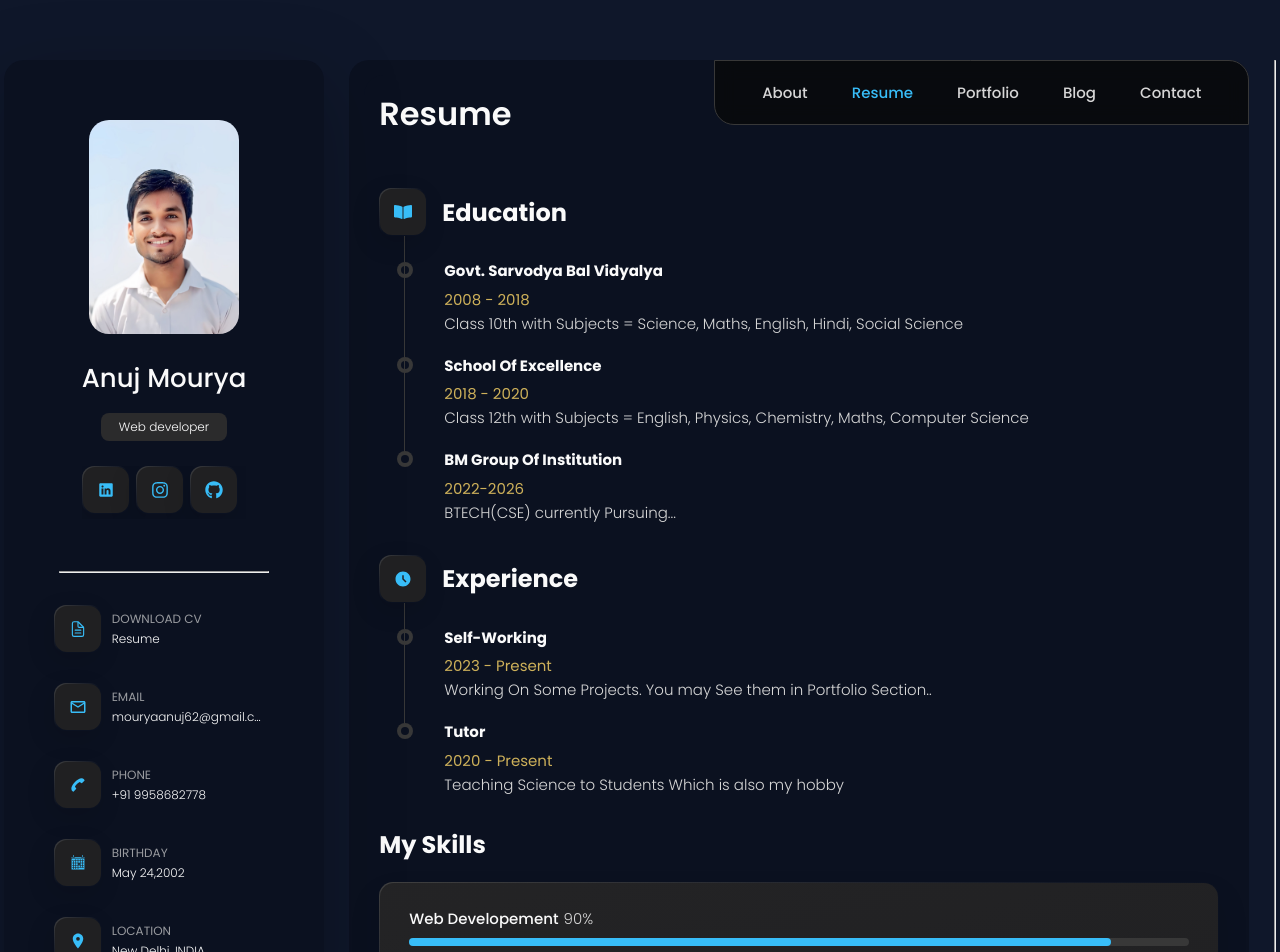
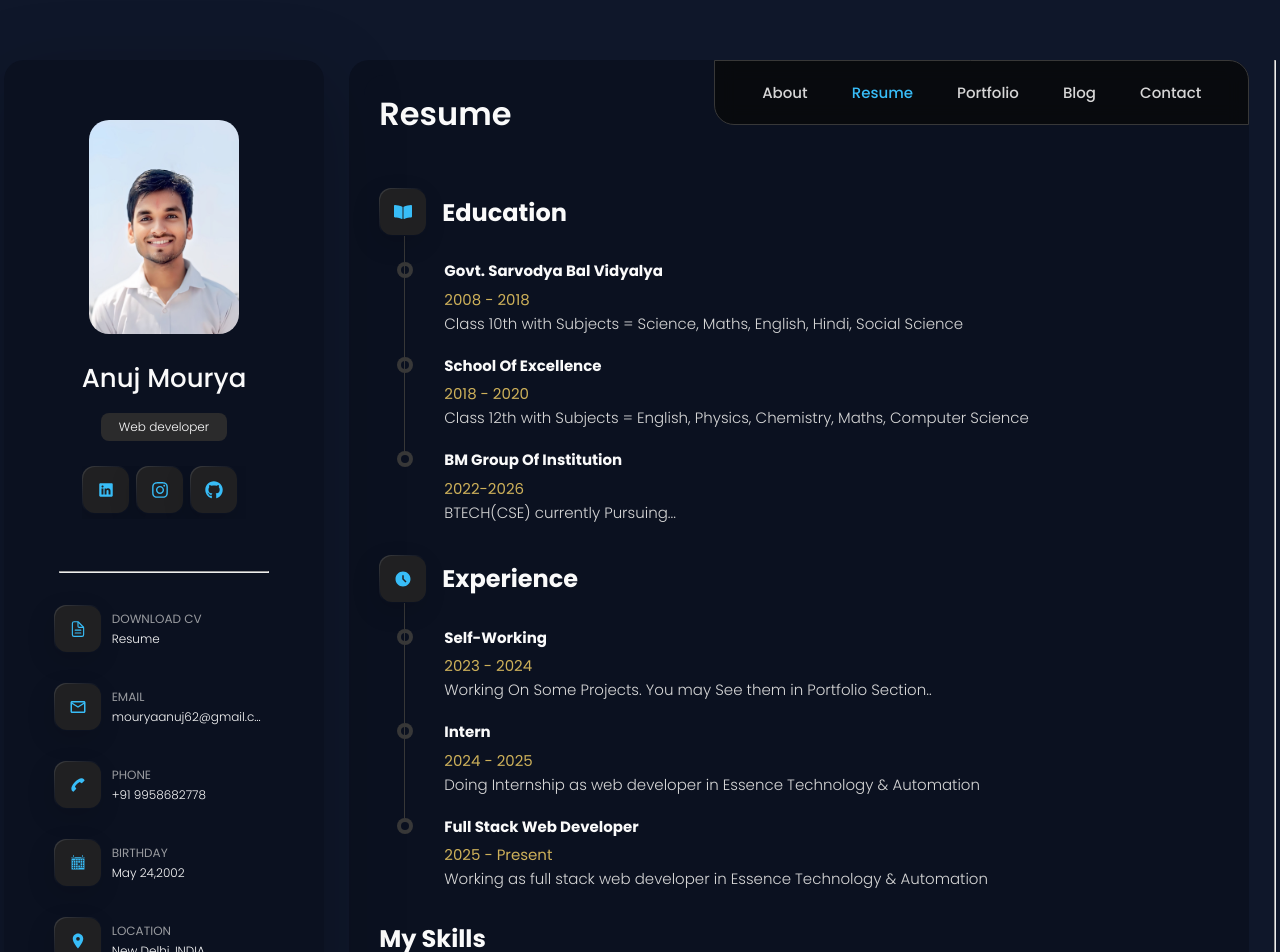
Before and after one commit to anuj0224/bostami-portfolio, a React (Vite) app: page /resume in a window 1280 px wide. Shown: the top 952 px of the page. Built offline with nearby package versions, Linux system fonts and the light colour scheme.

Commit message:
Update Resume.jsx

```diff
--- a/src/pages/Resume/Resume.jsx
+++ b/src/pages/Resume/Resume.jsx
@@ -41,19 +41,25 @@ function Resume() {
             </div>
             <ol className='timeline-list'>
                 <TimelineItem title="Self-Working"
-                date = "2023 - Present"
+                date = "2023 - 2024"
                 description = "Working On Some Projects. You may See them in Portfolio Section.."/>
 
-                <TimelineItem title="Tutor"
-                date = "2020 - Present"
-                description = "Teaching Science to Students Which is also my hobby"/>
+                <TimelineItem title="Intern"
+                date = "2024 - 2025"
+                description = "Doing Internship as web developer in Essence Technology & Automation"/>
+
+              <TimelineItem title="Full Stack Web Developer"
+                date = "2025 - Present"
+                description = "Working as full stack web developer in Essence Technology & Automation"/>
             </ol>
         </div>
 
         <div className='skill'>
             <h3 className='h3 skills-title'>My Skills</h3>
             <ul className='skills-list content-card'>
-                <SkillItem title="Web Developement"  value={90} />
+                <SkillItem title="Web Developement(MERN)"  value={97} />
+                <SkillItem title="Web Developement(MEAN)"  value={95} />
+                <SkillItem title="MYSQL,MONGODB"  value={90} />
                 <SkillItem title="HTML,CSS,BootStrap,JS"  value={95} />
                 <SkillItem title="JAVA"  value={70} />
             </ul>
```
